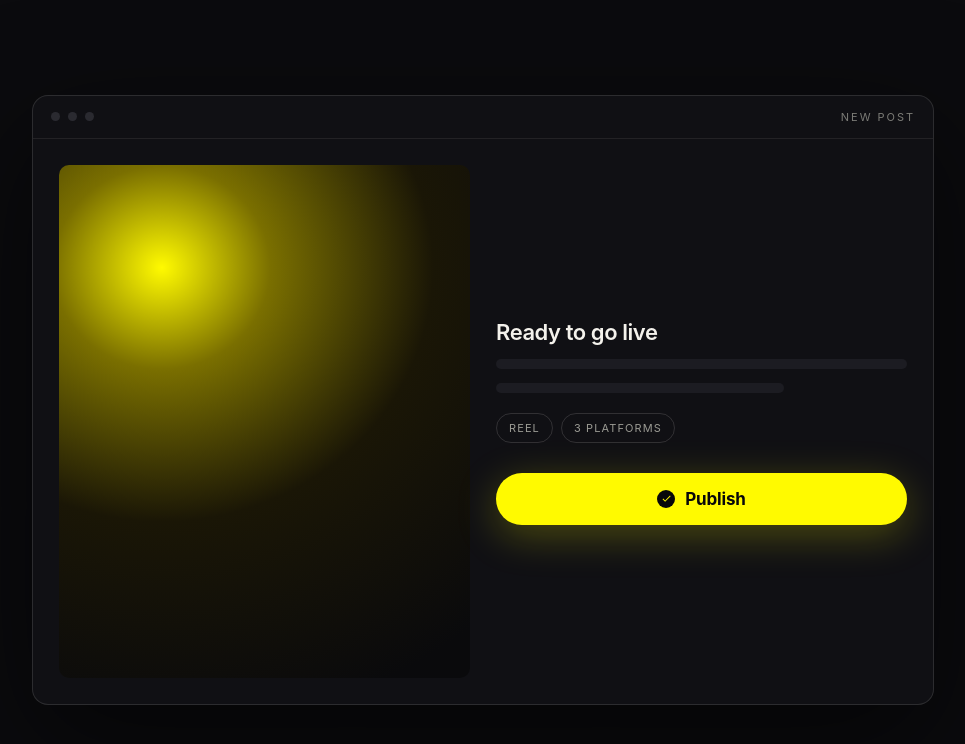
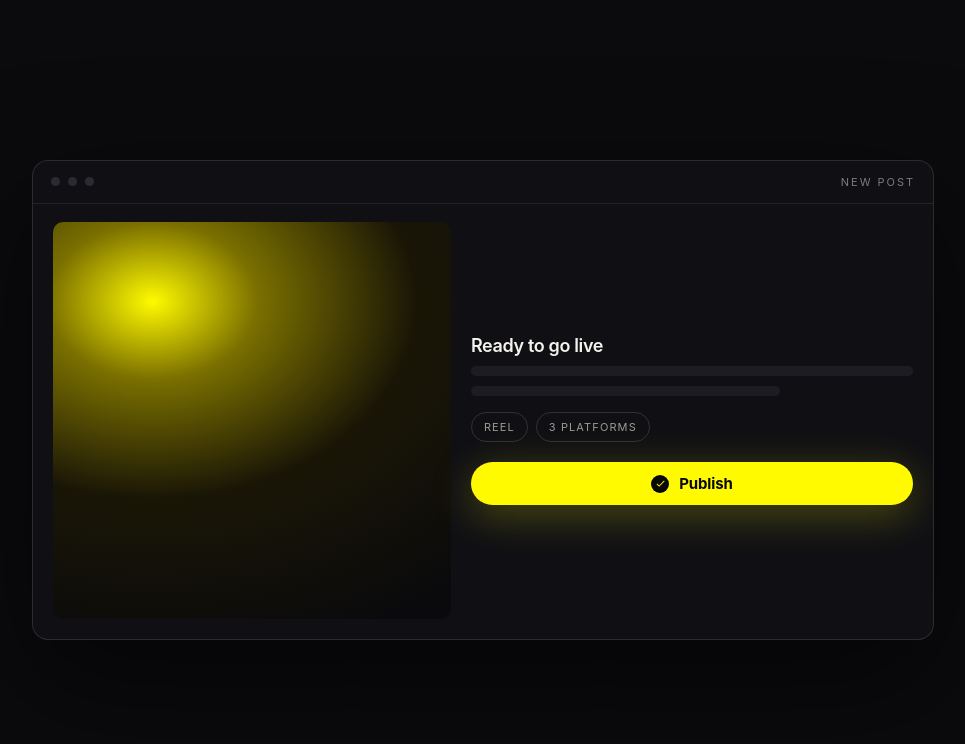
Before and after one commit to SixSixStudio/sixsixstudio.github.io, a plain HTML site: page _pubui.html in a window 1280 px wide. Shown: the whole page, without its empty margins (157-1122 px from the left). Drawn offline with Linux system fonts and the light colour scheme.

Commit message:
compact publish ui

```diff
--- a/_pubui.html
+++ b/_pubui.html
@@ -8,19 +8,19 @@
   .bar{display:flex;align-items:center;gap:8px;padding:14px 18px;border-bottom:1px solid rgba(244,242,236,.08)}
   .bar i{width:9px;height:9px;border-radius:50%;background:#2A2A30;display:block}
   .bar span{margin-left:auto;font-size:11px;letter-spacing:.18em;text-transform:uppercase;color:#7B7B76}
-  .body{display:grid;grid-template-columns:1fr 1fr;gap:26px;padding:26px}
-  .thumb{aspect-ratio:4/5;border-radius:10px;background:
+  .body{display:grid;grid-template-columns:0.9fr 1fr;gap:20px;padding:18px 20px 20px}
+  .thumb{aspect-ratio:1/1;border-radius:10px;background:
      radial-gradient(120% 90% at 25% 20%,#FFFA00 0%,#7a6f00 22%,#1a1606 55%,#0a0a0c 100%)}
-  .meta{display:flex;flex-direction:column;justify-content:center;gap:14px}
-  .meta h3{margin:0;font-size:22px;font-weight:600;letter-spacing:-.02em}
+  .meta{display:flex;flex-direction:column;justify-content:center;gap:10px}
+  .meta h3{margin:0;font-size:18px;font-weight:600;letter-spacing:-.02em}
   .line{height:10px;border-radius:6px;background:#1C1C22}
   .line.s{width:70%}
   .row{display:flex;gap:8px;margin-top:6px}
   .chip{font-size:11px;letter-spacing:.1em;text-transform:uppercase;color:#9A9A93;
     border:1px solid rgba(244,242,236,.14);border-radius:999px;padding:7px 12px}
-  .btn{margin-top:16px;display:inline-flex;align-items:center;justify-content:center;gap:10px;
-    background:#FFFA00;color:#08080A;font-weight:700;font-size:17px;letter-spacing:-.01em;
-    border-radius:999px;padding:16px 30px;box-shadow:0 10px 40px rgba(255,250,0,.25)}
+  .btn{margin-top:10px;display:inline-flex;align-items:center;justify-content:center;gap:10px;
+    background:#FFFA00;color:#08080A;font-weight:700;font-size:15px;letter-spacing:-.01em;
+    border-radius:999px;padding:12px 26px;box-shadow:0 10px 40px rgba(255,250,0,.25)}
   .ok{width:18px;height:18px;border-radius:50%;background:#08080A;display:grid;place-items:center}
   .ok svg{width:11px;height:11px;fill:#FFFA00}
 </style></head>
```
